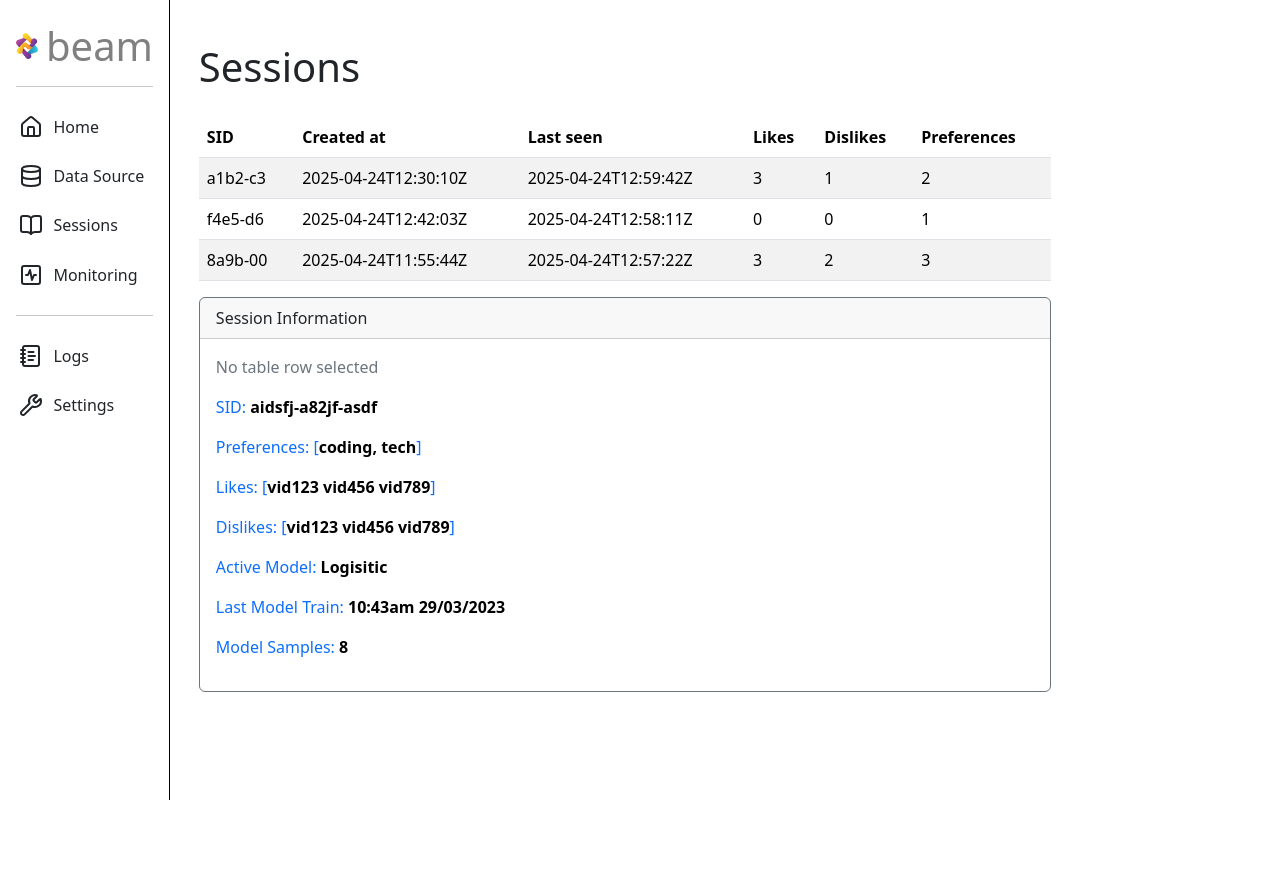
After one commit to pgxtips/beam, a Flask app: page /dashboard/sessions in a window 1280 px wide. The commit adds this page. Run offline with Flask 3, Linux system fonts and the light colour scheme.

Commit message:
feat: added logs and session page

```diff
--- a/src/server/router.py
+++ b/src/server/router.py
@@ -16,9 +16,17 @@ def index():
 def datasource():
     return render_template("datasource.html")
 
+@app_server.route("/dashboard/sessions", methods=['get'])
+def sessions():
+    return render_template("sessions.html")
+
 @app_server.route("/dashboard/monitor", methods=['get'])
 def monitor():
     return render_template("monitor.html")
+
+@app_server.route("/dashboard/logs", methods=['get'])
+def logs():
+    return render_template("logs.html")
 
 @app_server.route("/dashboard/settings", methods=['get'])
 def settings():
--- a/static/layout.css
+++ b/static/css/layout.css
@@ -16,18 +16,27 @@
     display: grid;
     grid-template-columns: 1fr 3fr;
     align-items: center;
-    height: 5%;
-    margin-left: 20%;
+    height: 7%;
+    margin-left: 0%;
+    gap: 8px;
+
+    /* make div unselectable */
+    user-select: none;
+    -moz-user-select: none;
+    -khtml-user-select: none;
+    -webkit-user-select: none;
+    -o-user-select: none;
+
 }
 
 .brand img {
-    width: 80%;
+    width: 100%;
     height: 100%;
     object-fit: contain;
 }
 
 .brand span {
-    font-size: 23px;
+    font-size: 40px;
     font-weight: 400;
     color: grey;
 }
--- /dev/null
+++ b/static/css/sessions.css
@@ -0,0 +1,4 @@
+.info{
+    font-weight: bold;
+    color: black;
+}
--- /dev/null
+++ b/static/js/sessions.js
@@ -0,0 +1,92 @@
+
+const dummy_input = [
+  {
+    "session_id": "a1b2-c3",
+    "created": "2025-04-24T12:30:10Z",
+    "last_seen": "2025-04-24T12:59:42Z",
+    "preferences": ["coding", "technology"],
+    "likes":   ["Q_03FWDBZG0", "ZLOhiGZZhVs", "zltBg1bUJjI"],
+    "dislikes": ["ZvXoRoXm8DU"],
+    "last_recs": [
+      {"id": "Q_03FWDBZG0", "score": 0.87},
+      {"id": "ZLOhiGZZhVs", "score": 0.85},
+      {"id": "zltBg1bUJjI", "score": 0.83},
+      {"id": "QM9j_qQZDnY", "score": 0.78},
+      {"id": "z7do1hhb6fE", "score": 0.76}
+    ],
+    "model_samples": 7,
+    "last_trained": "2025-04-24T12:59:05Z"
+  },
+  {
+    "session_id": "f4e5-d6",
+    "created": "2025-04-24T12:42:03Z",
+    "last_seen": "2025-04-24T12:58:11Z",
+    "preferences": ["gaming"],
+    "likes":   [],
+    "dislikes": [],
+    "last_recs": [
+      {"id": "xA1BCdEFgh0", "score": 0.65},
+      {"id": "7TuvWxyz123", "score": 0.63},
+      {"id": "mNOPqr45STU", "score": 0.61}
+    ],
+    "model_samples": 2,
+    "last_trained": "2025-04-24T12:42:04Z"
+  },
+  {
+    "session_id": "8a9b-00",
+    "created": "2025-04-24T11:55:44Z",
+    "last_seen": "2025-04-24T12:57:22Z",
+    "preferences": ["music", "lofi", "study"],
+    "likes":   ["LOFIbeat001", "LOFIbeat007", "CalmTrack22"],
+    "dislikes": ["HeavyMetal99", "Dubstep77"],
+    "last_recs": [
+      {"id": "LOFIbeat014", "score": 0.91},
+      {"id": "CalmTrack25", "score": 0.88},
+      {"id": "StudySound10", "score": 0.86},
+      {"id": "RelaxLoop03", "score": 0.85}
+    ],
+    "model_samples": 12,
+    "last_trained": "2025-04-24T12:56:58Z"
+  }
+]
+
+function init(){
+    let table = $("#sessionTable")
+    let body = table.find("tbody")
+
+    console.log(table)
+    console.log(body)
+
+    for (let dp of dummy_input) {
+        let sid = dp.session_id ?? "N/A"
+        let created = dp.created ?? "N/A"
+        let last_seen = dp.last_seen ?? "N/A"
+        let prefs = dp.preferences ?? "N/A"
+        let likes = dp.likes ?? "N/A"
+        let dislikes = dp.dislikes ?? "N/A"
+        let last_recs = dp.dislikes ?? "N/A"
+        let models_samples = dp.models_samples ?? "N/A"
+        let last_trained = dp.last_trained ?? "N/A"
+
+        let tr = document.createElement("tr")
+
+        const td = txt => {
+            const cell = document.createElement("td");
+            cell.textContent = txt;
+            return cell;
+        };
+
+        tr.append(td(sid))
+        tr.append(td(created))
+        tr.append(td(last_seen))
+        tr.append(td(likes.length))
+        tr.append(td(dislikes.length))
+        tr.append(td(prefs.length))
+
+        body.append(tr)
+    }
+}
+
+$(document).ready(function(){
+    init()
+})
--- a/templates/datasource.html
+++ b/templates/datasource.html
@@ -10,7 +10,7 @@ form {
     width: 80%;
 }
 </style>
-<script src="/datasource.js"></script>
+<script src="/js/datasource.js"></script>
 {% endblock %}
 
 {% block content %}
--- a/templates/layout.html
+++ b/templates/layout.html
@@ -5,26 +5,26 @@
     <meta name="viewport" content="width=device-width, initial-scale=1.0">
     <meta http-equiv="X-UA-Compatible" content="ie=edge">
     <meta http-equiv="X-UA-Compatible" content="ie=edge">
-    <link rel="icon" type="image/x-icon" href="/logo.png">
+    <link rel="icon" type="image/x-icon" href="/img/logo.png">
     <title>{% block pageTitle %} beam {% endblock %}</title>
     <!-- boostrap -->
     <link rel="stylesheet" href="https://cdn.jsdelivr.net/npm/bootstrap@5.3.3/dist/css/bootstrap.min.css" integrity="sha384-QWTKZyjpPEjISv5WaRU9OFeRpok6YctnYmDr5pNlyT2bRjXh0JMhjY6hW+ALEwIH" crossorigin="anonymous">
     <!-- jquery -->
     <script src="https://code.jquery.com/jquery-3.7.1.slim.min.js" integrity="sha256-kmHvs0B+OpCW5GVHUNjv9rOmY0IvSIRcf7zGUDTDQM8=" crossorigin="anonymous"></script>
     <!-- internal -->
-    <link rel="stylesheet" href="/global.css">
-    <link rel="stylesheet" href="/layout.css">
-    <script src="/global.js"></script>
+    <link rel="stylesheet" href="/css/global.css">
+    <link rel="stylesheet" href="/css/layout.css">
+    <script src="/js/global.js"></script>
     {% block head %} {% endblock %}
   </head>
   <body>
     <div class="cont">
         <div class="sidebar">
             <div class="brand">
-                <img src="/logo.png">
+                <img src="/img/logo.png">
                 <span>beam</span>
             </div>
-
+            <hr/>
             <div class="side-items">
                 <ul>
                     <a href="/dashboard"><li id="home-item">
@@ -35,9 +35,20 @@
                         <i data-lucide="database"></i>
                         <span class="ml-1">Data Source</span>
                     </li></a>
+                    <a href="/dashboard/sessions"><li id="sessions-item">
+                        <i data-lucide="book-open"></i>
+                        <span class="ml-1">Sessions</span>
+                    </li></a>
                     <a href="/dashboard/monitor"><li id="monitor-item">
                         <i data-lucide="square-activity"></i>
                         <span class="ml-1">Monitoring</span>
+                    </li></a>
+
+                    <hr/>
+
+                    <a href="/dashboard/logs"><li id="logs-item">
+                        <i data-lucide="notebook-text"></i>
+                        <span class="ml-1">Logs</span>
                     </li></a>
                     <a href="/dashboard/settings"><li id="settings-item">
                         <i data-lucide="wrench"></i>
@@ -56,6 +67,6 @@
     <!-- Production version -->
     <script src="https://unpkg.com/lucide@latest"></script>
     <script src="https://cdn.jsdelivr.net/npm/bootstrap@5.3.3/dist/js/bootstrap.bundle.min.js" integrity="sha384-YvpcrYf0tY3lHB60NNkmXc5s9fDVZLESaAA55NDzOxhy9GkcIdslK1eN7N6jIeHz" crossorigin="anonymous"></script>
-    <script src="/layout.js"></script>
+    <script src="/js/layout.js"></script>
   </body>
 </html>
--- /dev/null
+++ b/templates/sessions.html
@@ -0,0 +1,46 @@
+{% extends "layout.html" %}
+
+{% block pageTitle%} beam | Dashboard | Sessions {% endblock %}
+
+{% block contentTitle %} Sessions {% endblock %}
+
+{% block head %}
+<script src="/js/sessions.js"></script>
+<link rel="stylesheet" href="/css/sessions.css">
+{% endblock %}
+
+{% block content %}
+<table id="sessionTable" class="table table-striped table-hover" style="width: 80%;">
+  <thead>
+    <tr>
+      <th scope="col">SID</th>
+      <th scope="col">Created at</th>
+      <th scope="col">Last seen</th>
+      <th scope="col">Likes</th>
+      <th scope="col">Dislikes</th>
+      <th scope="col">Preferences</th>
+    </tr>
+  </thead>
+  <tbody>
+  </tbody>
+</table>
+
+<div class="card border-secondary mb-3" style="width: 80%;">
+  <div class="card-header">Session Information</div>
+  <div class="card-body">
+    <p class="card-text text-secondary">
+    No table row selected
+    </p>
+    <div class="card-text text-primary">
+        <p>SID: <span class="info" id="info-sid">aidsfj-a82jf-asdf</span> </p>
+        <p>Preferences: [<span class="info" id="info-pref">coding, tech</span>] </p>
+        <p>Likes: [<span class="info" id="info-likes">vid123  vid456  vid789</span>] </p>
+        <p>Dislikes: [<span class="info" id="info-dislikes">vid123  vid456  vid789</span>] </p>
+
+        <p>Active Model: <span class="info" id="info-activeModel">Logisitic</span> </p>
+        <p>Last Model Train: <span class="info" id="info-lastTrain">10:43am 29/03/2023</span> </p>
+        <p>Model Samples: <span class="info" id="info-modelSamples">8</span> </p>
+    </div>
+  </div>
+</div>
+{% endblock %}
```
Also changed, not shown: static/js/logs.js (added, +99 -0 lines), templates/logs.html (added, +26 -0 lines), static/css/global.css (renamed from static/global.css), static/img/logo.png (renamed from static/logo.png), static/js/datasource.js (renamed from static/datasource.js), static/js/global.js (renamed from static/global.js), static/js/layout.js (renamed from static/layout.js).
